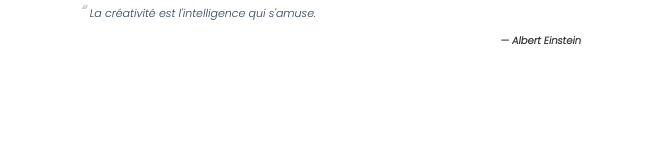
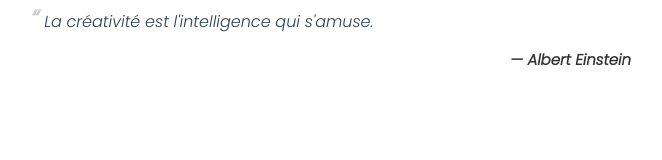
Before and after one commit to JPA31000/citations, a plain HTML site: page index.html in a window 1280 px wide. Shown: the whole page, without its empty margins (309-971 px from the left). Drawn offline with Linux system fonts and the light colour scheme.

Commit message:
Add files via upload

```diff
--- a/index.html
+++ b/index.html
@@ -14,45 +14,45 @@
             justify-content: center;
             align-items: center;
             margin: 0;
-            padding: 0; /* Pas de padding pour un conteneur minimal */
+            padding: 0;
             font-family: 'Poppins', sans-serif;
-            background-color: transparent; /* Fond transparent */
+            background-color: transparent;
         }
 
-        /* Conteneur de la citation, rendu minimaliste et transparent */
+        /* Conteneur de la citation */
         .quote-container {
-            background-color: transparent; /* Fond complètement transparent */
-            max-width: 500px; /* Largeur maximale pour la lisibilité */
+            background-color: transparent;
+            max-width: 600px; /* Largeur augmentée pour la nouvelle taille de police */
             width: 100%;
             text-align: left;
         }
 
         /* Texte de la citation */
         #quote-text {
-            /* Une taille de 11px est un bon équivalent web pour une taille 8pt de Word */
-            font-size: 11px;
+            /* Taille 16px, équivalent web pour une taille 12pt de Word */
+            font-size: 16px;
             font-style: italic;
             font-weight: 300;
-            color: #2c3e50; /* Couleur de texte sombre pour une bonne lisibilité */
+            color: #2c3e50;
             margin: 0;
-            line-height: 1.5;
+            line-height: 1.6;
         }
 
-        /* Guillemet décoratif ajusté à la taille du texte */
+        /* Guillemet décoratif */
         #quote-text::before {
             content: '“';
-            font-size: 1.5em; /* Taille relative au texte de la citation */
-            color: rgba(0, 0, 0, 0.2); /* Couleur discrète */
+            font-size: 1.5em;
+            color: rgba(0, 0, 0, 0.2);
             font-weight: 600;
-            margin-right: 3px;
+            margin-right: 5px;
         }
 
         /* Auteur de la citation */
         #quote-author {
             display: block;
             text-align: right;
-            margin-top: 8px;
-            font-size: 10px; /* Légèrement plus petit que la citation */
+            margin-top: 10px;
+            font-size: 15px; /* Taille proportionnelle */
             font-weight: 600;
             color: #333;
         }
```
